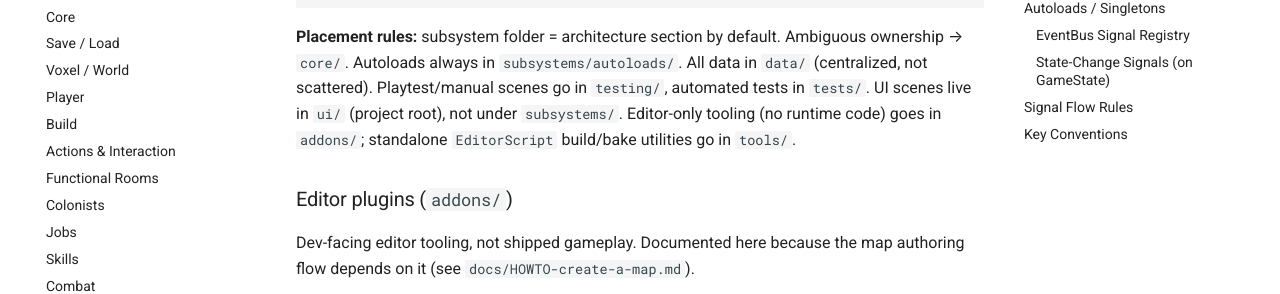
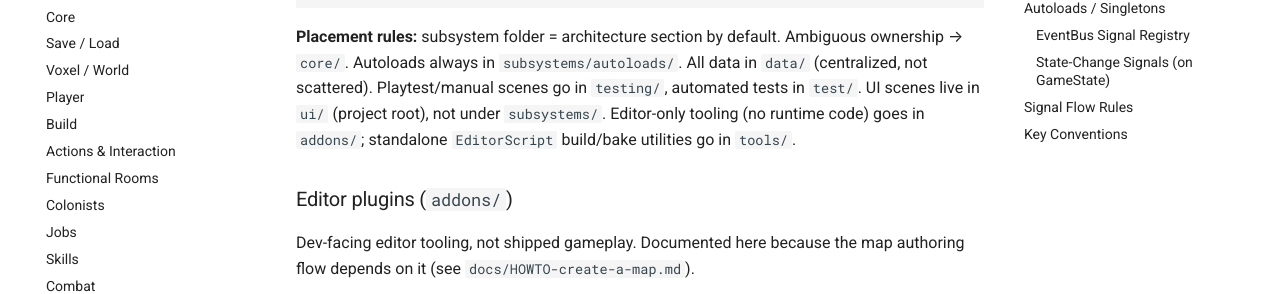
Before and after one commit to gdgonzaga/vek-holdout, an MkDocs documentation site: the page built from docs/architecture/overview.md, in a window 1280 px wide and 900 px high, scrolled down 1347 px. Shown: the part 181-475 px from the top of the window. Built offline with MkDocs 1.6.1 and Material for MkDocs 9.7.7, drawn with Linux system fonts in a browser that asks for light colours.

Commit message:
docs(arch): point overview at test/; document shared test helpers
overview.md's placement rules sent automated tests to tests/ — the
empty vestigial directory AGENTS.md warns against; the suites live in
test/. AGENTS.md's testing section now records the helpers convention
landed with the sandbox refactor: Colony-backed suites use
test/helpers/colony_sandbox.gd, shared doubles live in doubles.gd,
and helper scripts must never extend GdUnitTestSuite (the scanner
would treat them as suites).

mkdocs build --strict passes. 178/178 green.

````diff
--- a/docs/architecture/overview.md
+++ b/docs/architecture/overview.md
@@ -69,7 +69,7 @@
 └── tools/              # Editor/build utilities (EditorScript tools — not shipped)
 ```
 
-**Placement rules:** subsystem folder = architecture section by default. Ambiguous ownership → `core/`. Autoloads always in `subsystems/autoloads/`. All data in `data/` (centralized, not scattered). Playtest/manual scenes go in `testing/`, automated tests in `tests/`. UI scenes live in `ui/` (project root), not under `subsystems/`. Editor-only tooling (no runtime code) goes in `addons/`; standalone `EditorScript` build/bake utilities go in `tools/`.
+**Placement rules:** subsystem folder = architecture section by default. Ambiguous ownership → `core/`. Autoloads always in `subsystems/autoloads/`. All data in `data/` (centralized, not scattered). Playtest/manual scenes go in `testing/`, automated tests in `test/`. UI scenes live in `ui/` (project root), not under `subsystems/`. Editor-only tooling (no runtime code) goes in `addons/`; standalone `EditorScript` build/bake utilities go in `tools/`.
 
 ### Editor plugins (`addons/`)
 
````
Also changed, not shown: AGENTS.md (+1 -0 lines).
